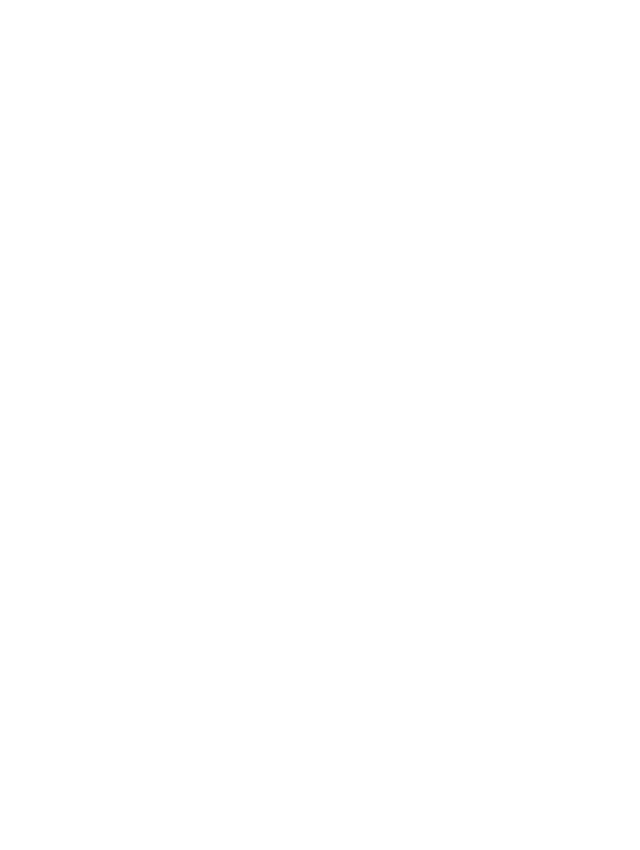
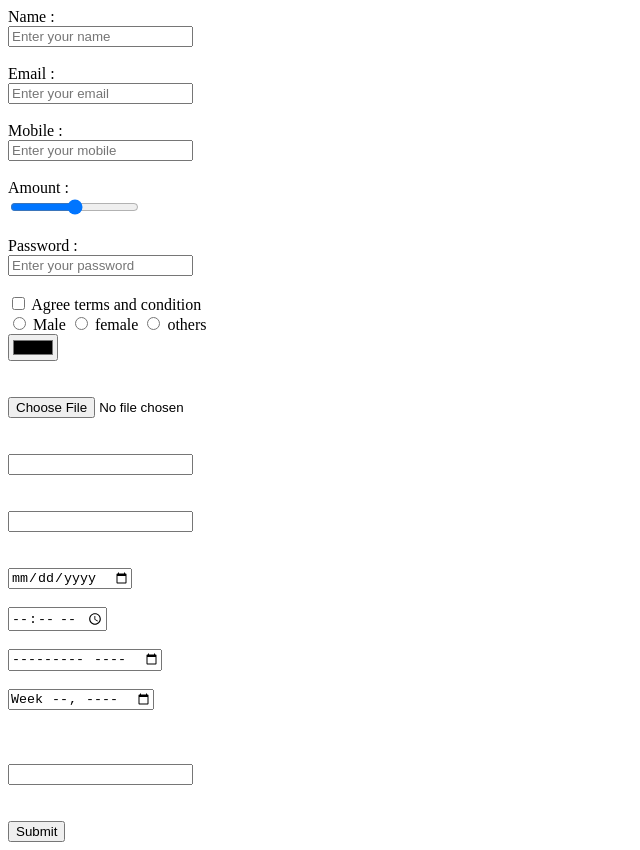
Before and after one commit to Abhisheknayak-programer/Web-Development-Complete-Course-, a plain HTML site: page Day 24/index.html in a window 1280 px wide. Shown: the whole page, without its empty margins (0-640 px from the left). Before the commit the page ends 800 px from the top, so only its background shows below. Drawn offline with Linux system fonts and the light colour scheme.

Commit message:
#Code updated

```diff
--- a/Day 24/index.html
+++ b/Day 24/index.html
@@ -5,11 +5,107 @@
     <meta charset="UTF-8">
     <meta http-equiv="X-UA-Compatible" content="IE=edge">
     <meta name="viewport" content="width=device-width, initial-scale=1.0">
-    <title>Button tags in HTML</title>
+    <title>Forms In HTML</title>
 </head>
 
 <body>
 
+    <form action="./index.html" method="post">
+        <div>
+            <label>Name :</label><br>
+            <input type="text" placeholder="Enter your name" required>
+            <br><br>
+        </div>
+
+        <div>
+            <label>Email :</label><br>
+            <input type="email" placeholder="Enter your email" required>
+            <br><br>
+        </div>
+
+
+        <div>
+            <label>Mobile :</label><br>
+            <input type="number" placeholder="Enter your mobile">
+            <br><br>
+        </div>
+
+        <div>
+            <label>Amount :</label><br>
+            <input type="range">
+            <br><br>
+        </div>
+
+        <div>
+            <label>Password :</label><br>
+            <input type="password" placeholder="Enter your password">
+            <br><br>
+        </div>
+
+
+        <div>
+            <input type="checkbox">
+            <label>Agree terms and condition </label>
+        </div>
+
+        <div>
+            <input type="radio">
+            <label>Male</label>
+
+            <input type="radio">
+            <label>female</label>
+
+
+            <input type="radio">
+            <label>others</label>
+        </div>
+
+
+        <div>
+            <input type="color">
+        </div>
+        <br><br>
+
+
+        <div>
+            <input type="file">
+        </div>
+        <br><br>
+
+
+        <div>
+            <input type="search">
+        </div>
+        <br><br>
+
+
+
+        <div>
+            <input type="url">
+        </div>
+        <br><br>
+
+
+        <div>
+            <input type="date"> <br><br>
+            <input type="time"><br><br>
+            <input type="month"><br><br>
+            <input type="week"> <br><br>
+        </div>
+
+        <br><br>
+
+
+        <div>
+            <input type="tel">
+        </div>
+
+
+        <br><br>
+
+        <button type="submit">Submit</button>
+
+    </form>
 
 </body>
 
```
Also changed, not shown: Day 25/index1.html (added, +21 -0 lines), Day 25/index2.html (added, +19 -0 lines).
